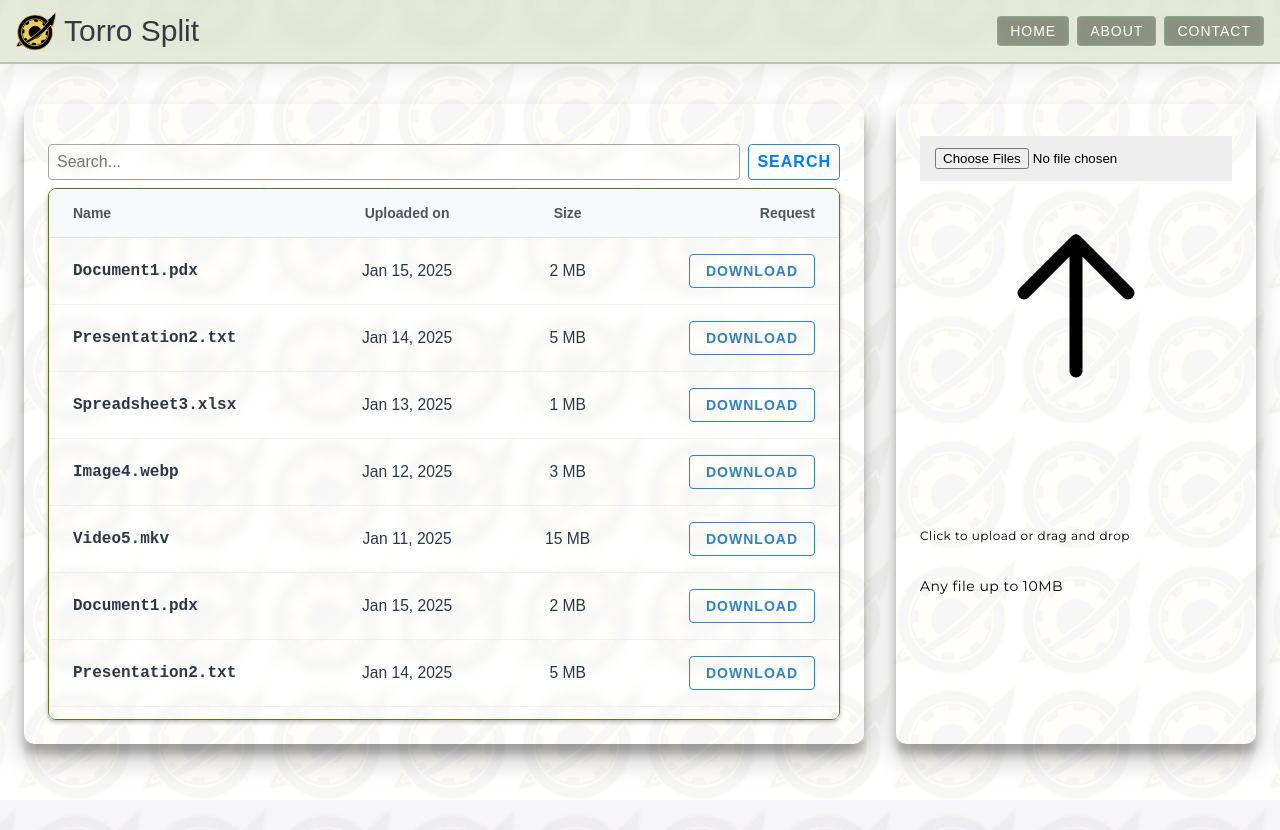
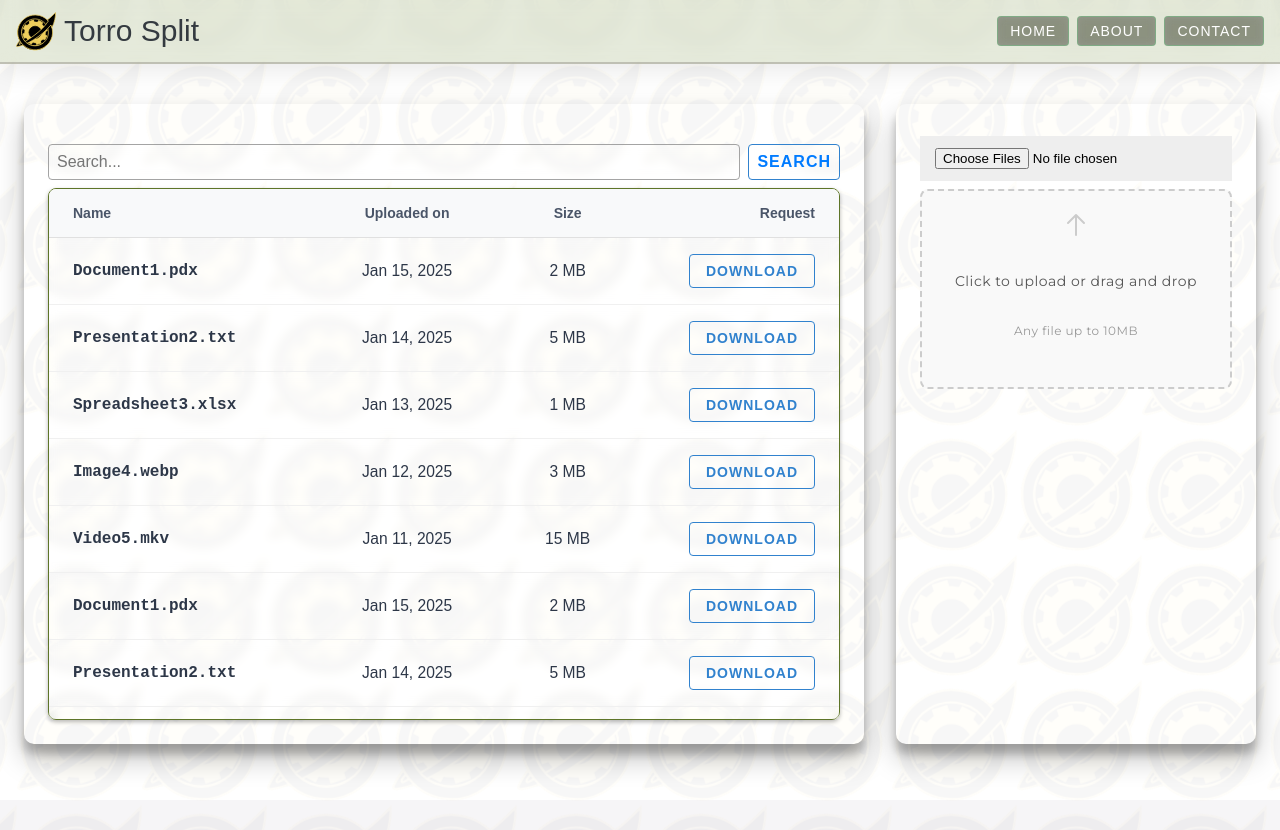
Before and after one commit to rnbr04/torro-split, a React (Vite) app in the folder frontend/: page / in a window 1280 px wide. Built offline with nearby package versions, Linux system fonts and the light colour scheme; a web font is replaced by a local one.

Commit message:
fixed file upload

```diff
--- a/frontend/src/components/fileUpload.css
+++ b/frontend/src/components/fileUpload.css
@@ -14,3 +14,82 @@
     color: white;
 
 }
+
+.drop-zone {
+    width: 100%;
+    min-height: 200px;
+    border: 2px dashed #ccc;
+    border-radius: 8px;
+    display: flex;
+    flex-direction: column;
+    align-items: center;
+    justify-content: center;
+    cursor: pointer;
+    transition: all 0.3s ease-in-out;
+    background-color: #f9f9f9;
+  }
+
+  .drop-zone-hover {
+    border-color: #28a745;
+    background-color: #e6ffe6;
+    box-shadow: 0 0 10px #28a745;
+  }
+
+  .drop-zone-content {
+    text-align: center;
+    padding: 16px;
+    pointer-events: none; /* Prevent child elements from interfering with drag events */
+  }
+
+  .icon {
+    width: 48px;
+    height: 48px;
+    color: #ccc;
+    transition: color 0.3s;
+  }
+
+  .drop-zone-hover .icon {
+    color: #28a745;
+  }
+
+  .message {
+    margin-top: 12px;
+    font-size: 14px;
+    color: #555;
+    transition: color 0.3s;
+  }
+
+  .message-hover {
+    color: #28a745;
+  }
+
+  .subtext {
+    margin-top: 4px;
+    font-size: 12px;
+    color: #999;
+    transition: color 0.3s;
+  }
+
+  .subtext-hover {
+    color: #28a745;
+  }
+
+  .file-list {
+    margin-top: 16px;
+  }
+
+  .file-list h4 {
+    font-size: 14px;
+    margin-bottom: 8px;
+  }
+
+  .file-list ul {
+    list-style: none;
+    padding: 0;
+  }
+
+  .file-list li {
+    font-size: 12px;
+    color: #555;
+    margin-bottom: 4px;
+  }
--- a/frontend/src/components/fileUpload.jsx
+++ b/frontend/src/components/fileUpload.jsx
@@ -1,6 +1,5 @@
 import React, { useCallback, useState, useRef } from 'react';
-import './fileUpload.css'
-
+import './fileUpload.css';
 
 const Upload = () => {
   const [isDragging, setIsDragging] = useState(false);
@@ -31,16 +30,12 @@
 
     const droppedFiles = Array.from(e.dataTransfer.files);
     setFiles((prevFiles) => [...prevFiles, ...droppedFiles]);
-
-    // Here you can handle file upload logic
     console.log('Dropped files:', droppedFiles);
   }, []);
 
   const handleFileSelect = useCallback((e) => {
     const selectedFiles = Array.from(e.target.files);
     setFiles((prevFiles) => [...prevFiles, ...selectedFiles]);
-
-    // Here you can handle file upload logic
     console.log('Selected files:', selectedFiles);
   }, []);
 
@@ -49,12 +44,12 @@
   };
 
   return (
-    <div className="w-full p-6">
+    <div className="upload-container">
       <input
         type="file"
         ref={fileInputRef}
         onChange={handleFileSelect}
-        className="hidden"
+        className="file-input"
         multiple
       />
 
@@ -64,80 +59,37 @@
         onDragOver={handleDragOver}
         onDragLeave={handleDragLeave}
         onDrop={handleDrop}
-        className={`
-          w-full
-          min-h-[200px]
-          border-2
-          border-dashed
-          rounded-lg
-          flex
-          flex-col
-          items-center
-          justify-center
-          cursor-pointer
-          transition-all
-          duration-300
-          ${isDragging
-            ? 'border-green-500 bg-green-50 shadow-lg shadow-green-200 ring-4 ring-green-500 ring-opacity-20'
-            : 'border-gray-300 hover:border-gray-400'}
-        `}
+        className={`drop-zone ${isDragging ? 'drop-zone-hover' : ''}`}
       >
-        <div className="p-6 text-center">
+        <div className="drop-zone-content">
           {isDragging ? (
-            // Checkmark icon when dragging
-            <svg
-              className="mx-auto h-12 w-12 text-green-500 transition-all duration-300"
-              fill="none"
-              viewBox="0 0 24 24"
-              stroke="currentColor"
-            >
-              <path
-                strokeLinecap="round"
-                strokeLinejoin="round"
-                strokeWidth={2}
-                d="M5 13l4 4L19 7"
-              />
+            <svg className="icon" fill="none" viewBox="0 0 24 24" stroke="currentColor">
+              <path strokeLinecap="round" strokeLinejoin="round" strokeWidth={2} d="M5 13l4 4L19 7" />
             </svg>
           ) : (
-            // Upload arrow icon when not dragging
-            <svg
-              className="mx-auto h-12 w-12 text-gray-400 transition-all duration-300"
-              stroke="currentColor"
-              fill="none"
-              viewBox="0 0 48 48"
-              aria-hidden="true"
-            >
-              <path
-                d="M24 8v20m0-20l-8 8m8-8l8 8m-8 12h.01"
-                strokeWidth="2"
-                strokeLinecap="round"
-                strokeLinejoin="round"
-              />
+            <svg className="icon" stroke="currentColor" fill="none" viewBox="0 0 48 48" aria-hidden="true">
+              <path d="M24 8v20m0-20l-8 8m8-8l8 8m-8 12h.01" strokeWidth="2" strokeLinecap="round" strokeLinejoin="round" />
             </svg>
           )}
-          <p className={`mt-2 text-sm ${isDragging ? 'text-green-600 font-medium' : 'text-gray-600'}`}>
-            {isDragging ? 'Drop to upload' : <span>Click to upload or drag and drop</span>}
+          <p className={`message ${isDragging ? 'message-hover' : ''}`}>
+            {isDragging ? 'Drop to upload' : 'Click to upload or drag and drop'}
           </p>
-          <p className={`mt-1 text-xs ${isDragging ? 'text-green-500' : 'text-gray-500'}`}>
-            Any file up to 10MB
-          </p>
+          <p className={`subtext ${isDragging ? 'subtext-hover' : ''}`}>Any file up to 10MB</p>
         </div>
       </div>
 
       {files.length > 0 && (
-        <div className="mt-4">
-          <h4 className="text-sm font-medium text-gray-700">Selected Files:</h4>
-          <ul className="mt-2 divide-y divide-gray-200">
+        <div className="file-list">
+          <h4>Selected Files:</h4>
+          <ul>
             {files.map((file, index) => (
-              <li key={index} className="py-2 text-sm text-gray-600">
-                {file.name} ({(file.size / 1024 / 1024).toFixed(2)} MB)
-              </li>
+              <li key={index}>{file.name} ({(file.size / 1024 / 1024).toFixed(2)} MB)</li>
             ))}
           </ul>
         </div>
       )}
     </div>
   );
-}
+};
 
 export default Upload;
```
